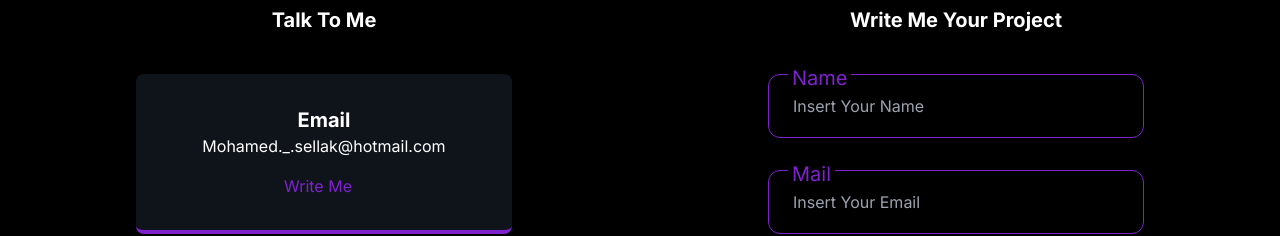
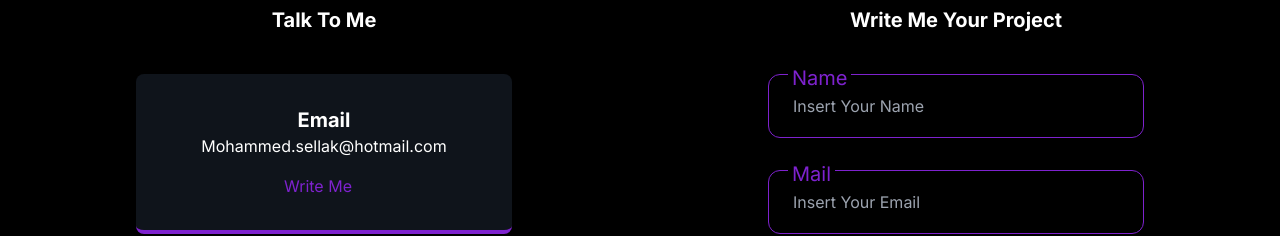
Before and after one commit to Mohamedsellak/Nextjs-Portfolio, a Next.js app: page / in a window 1280 px wide. Shown: the part 4180-4416 px from the top of the page. Built offline with nearby package versions, Linux system fonts and the light colour scheme.

Commit message:
Update email address in Contact component

```diff
--- a/app/components/Contact.tsx
+++ b/app/components/Contact.tsx
@@ -16,7 +16,7 @@ export default function Contact() {
 
                       <h3 className="font-bold text-xl">Email</h3>
 
-                      <span className="contact_card-data">Mohamed._.sellak@hotmail.com</span>
+                      <span className="contact_card-data">Mohammed.sellak@hotmail.com</span>
 
                       <a href="mailto:Mohamed._.sellak@hotmail.com" className="flex items-center justify-center gap-3 text-purple-700 mt-4">
                           Write Me <i className="fas fa-arrow-alt-circle-right"></i>
```
